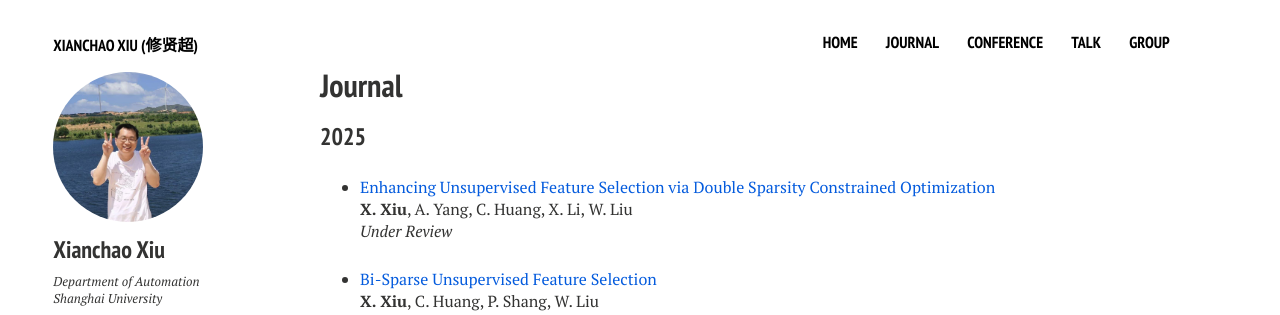
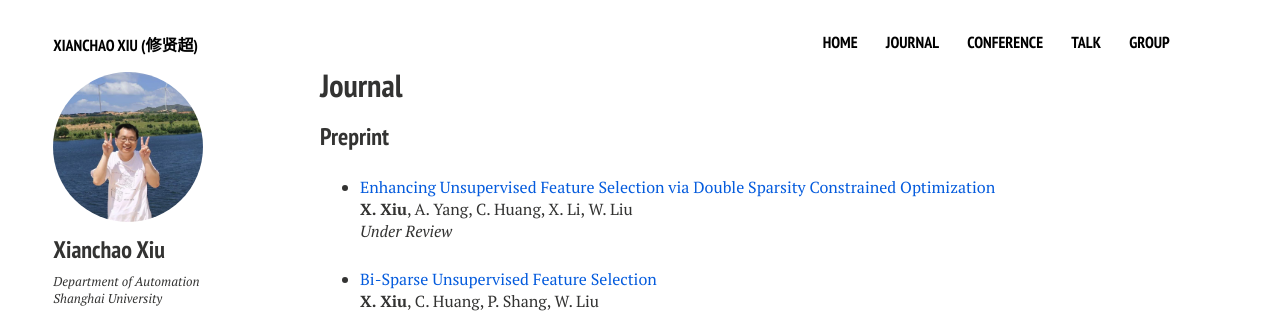
Before and after one commit to xianchaoxiu/xianchaoxiu.github.io, a Jekyll site: the page built from journal/index.md, in a window 1280 px wide. Shown: the top 315 px of the page. Built offline with Jekyll 4.4.1, drawn with Linux system fonts in a browser that asks for light colours; nearby versions of some CDN libraries.

Commit message:
Update index.md

```diff
--- a/journal/index.md
+++ b/journal/index.md
@@ -9,7 +9,7 @@ share: false
 ---
 
 
-### 2025
+### Preprint
 
 * <a href="http://arxiv.org/abs/2501.00726" class="textlink" target="_blank">Enhancing Unsupervised Feature Selection via Double Sparsity Constrained Optimization</a><br>
 <b>X. Xiu</b>, A. Yang, C. Huang, X. Li, W. Liu<br>
```
